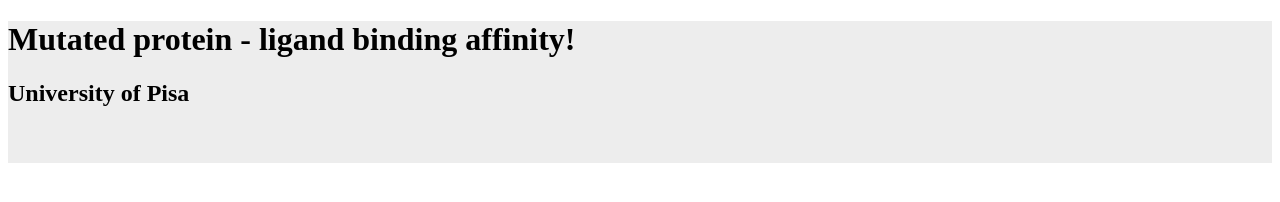
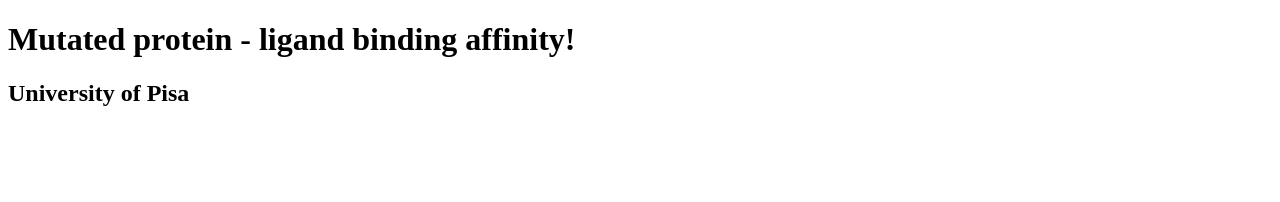
Before and after one commit to Unipisa/ProMI, a plain HTML site: page docs/index.html in a window 1280 px wide. Drawn offline with nearby package versions, Linux system fonts and the light colour scheme.

Commit message:
Change color

```diff
--- a/docs/index.html
+++ b/docs/index.html
@@ -9,7 +9,7 @@
     </head>
 
     <body>
-        <div id ='introdiv' style="background-color:#EDEDED;">
+        <div id ='introdiv' style="background-color:#ffffff;">
 
             <h1>
                 Mutated protein - ligand binding affinity!
@@ -20,9 +20,5 @@
             <br>
             <br>
         </div>
-
-
-
-
     </body>
 </html>
```
